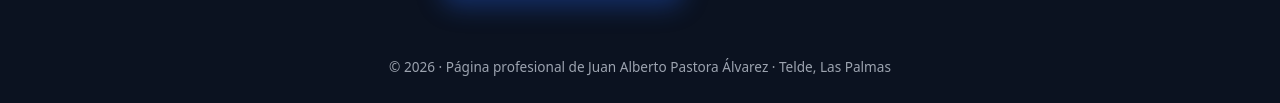
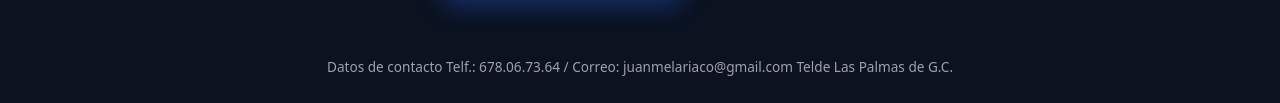
Before and after one commit to jpasal/jpasal.github.io, a plain HTML site: page index.html in a window 1280 px wide. Shown: the part 2078-2181 px from the top of the page. Drawn offline with Linux system fonts and the light colour scheme.

Commit message:
Update index.html

```diff
--- a/index.html
+++ b/index.html
@@ -596,7 +596,7 @@ footer {
 </main>
 
 <footer>
-    © 2026 · Página profesional de Juan Alberto Pastora Álvarez · Telde, Las Palmas
+    Datos de contacto Telf.: 678.06.73.64 / Correo: juanmelariaco@gmail.com Telde Las Palmas de G.C.
 </footer>
 
 <script>
```
